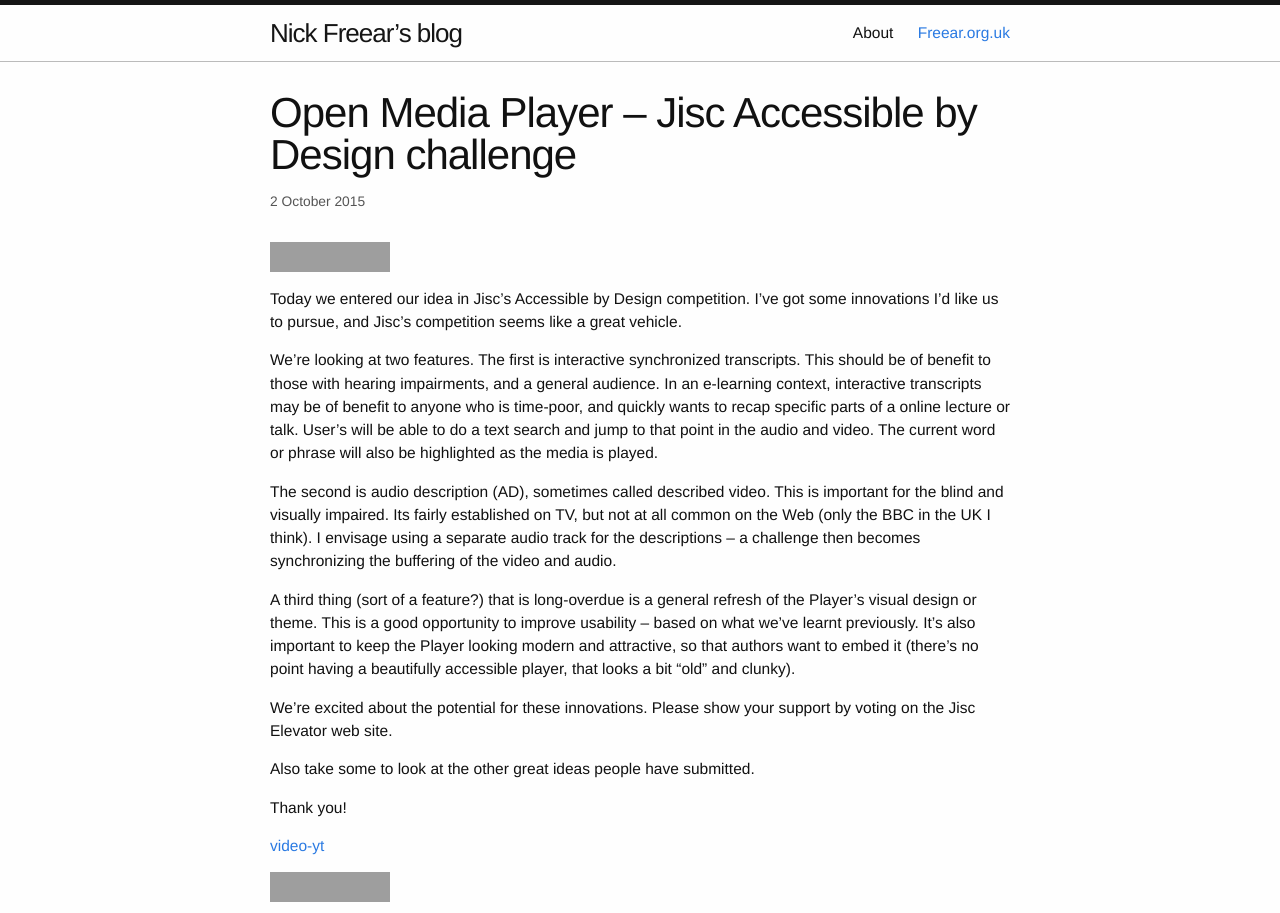
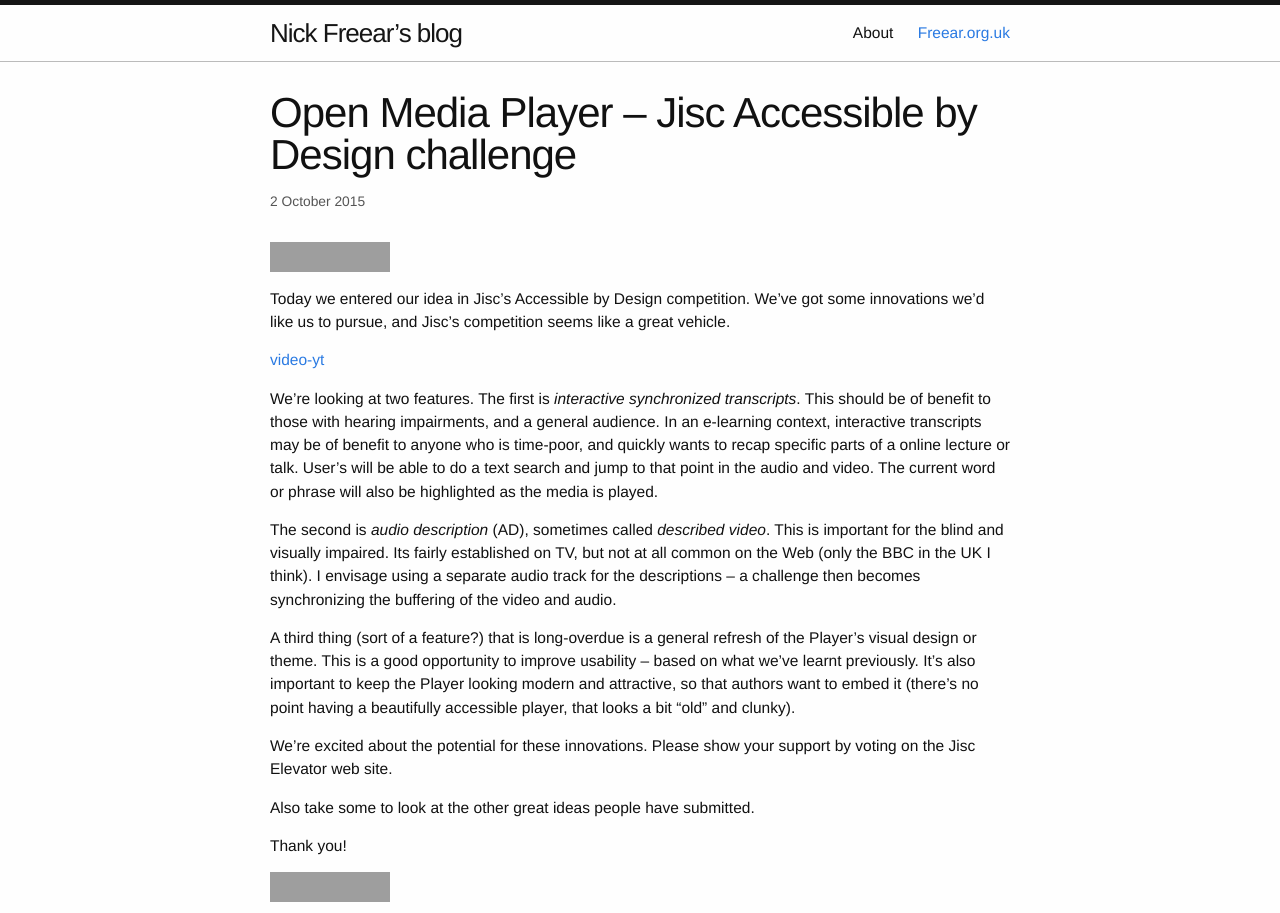
Before and after one commit to nfreear/nfreear.github.io, a Jekyll site: the page built from _posts/2015-10-02-open-media-player-jisc-challenge.md, in a window 1280 px wide, cut to the strip 0-913 px from the top of the page. Built offline with Jekyll 4.4.1, drawn with Linux system fonts in a browser that asks for light colours; nearby versions of some CDN libraries; a script that is not in the unit is left out; grey boxes are pictures that could not be loaded.

```diff
--- a/_posts/2015-10-02-open-media-player-jisc-challenge.md
+++ b/_posts/2015-10-02-open-media-player-jisc-challenge.md
@@ -9,17 +9,19 @@ tags:   accessibility  IET-OU   multimedia   oEmbed   OU   ouplayer   Jisc
 
 [![Vote! Jisc][jisc-icon]][jisc]
 
-Today we entered our idea in Jisc's Accessible by Design competition. I've got some
-innovations I'd like us to pursue, and Jisc's competition seems like a great vehicle.
+Today we entered our idea in Jisc's Accessible by Design competition. We've got some
+innovations we'd like us to pursue, and Jisc's competition seems like a great vehicle.
 
-We're looking at two features. The first is interactive synchronized transcripts.
+[video-yt][]
+
+We're looking at two features. The first is _interactive synchronized transcripts_.
 This should be of benefit to those with hearing impairments, and a general audience.
 In an e-learning context, interactive transcripts may be of benefit to anyone
 who is time-poor, and quickly wants to recap specific parts of a online lecture or talk.
 User's will be able to do a text search and jump to that point in the audio and video.
 The current word or phrase will also be highlighted as the media is played.
 
-The second is audio description (AD), sometimes called described video. This is
+The second is _audio description_ (AD), sometimes called _described video_. This is
 important for the blind and visually impaired. Its fairly established on TV, but
 not at all common on the Web (only the BBC in the UK I think). I envisage using
 a separate audio track for the descriptions --
```
Also changed, not shown: other parts of _posts/2015-10-02-open-media-player-jisc-challenge.md (+1 -5 lines), _posts/2015-02-23-ispot-february-2015.md (added, +65 -0 lines).
